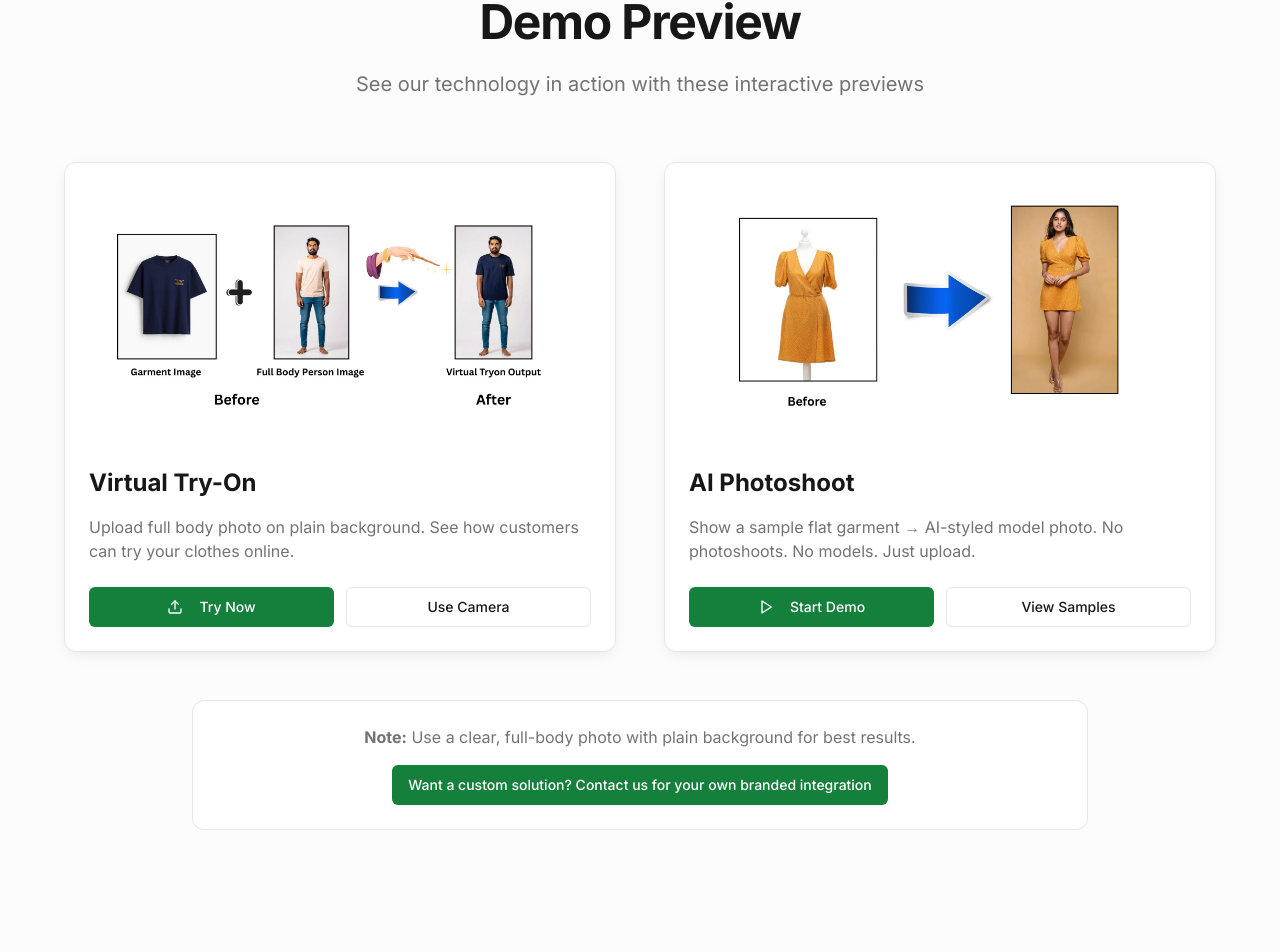
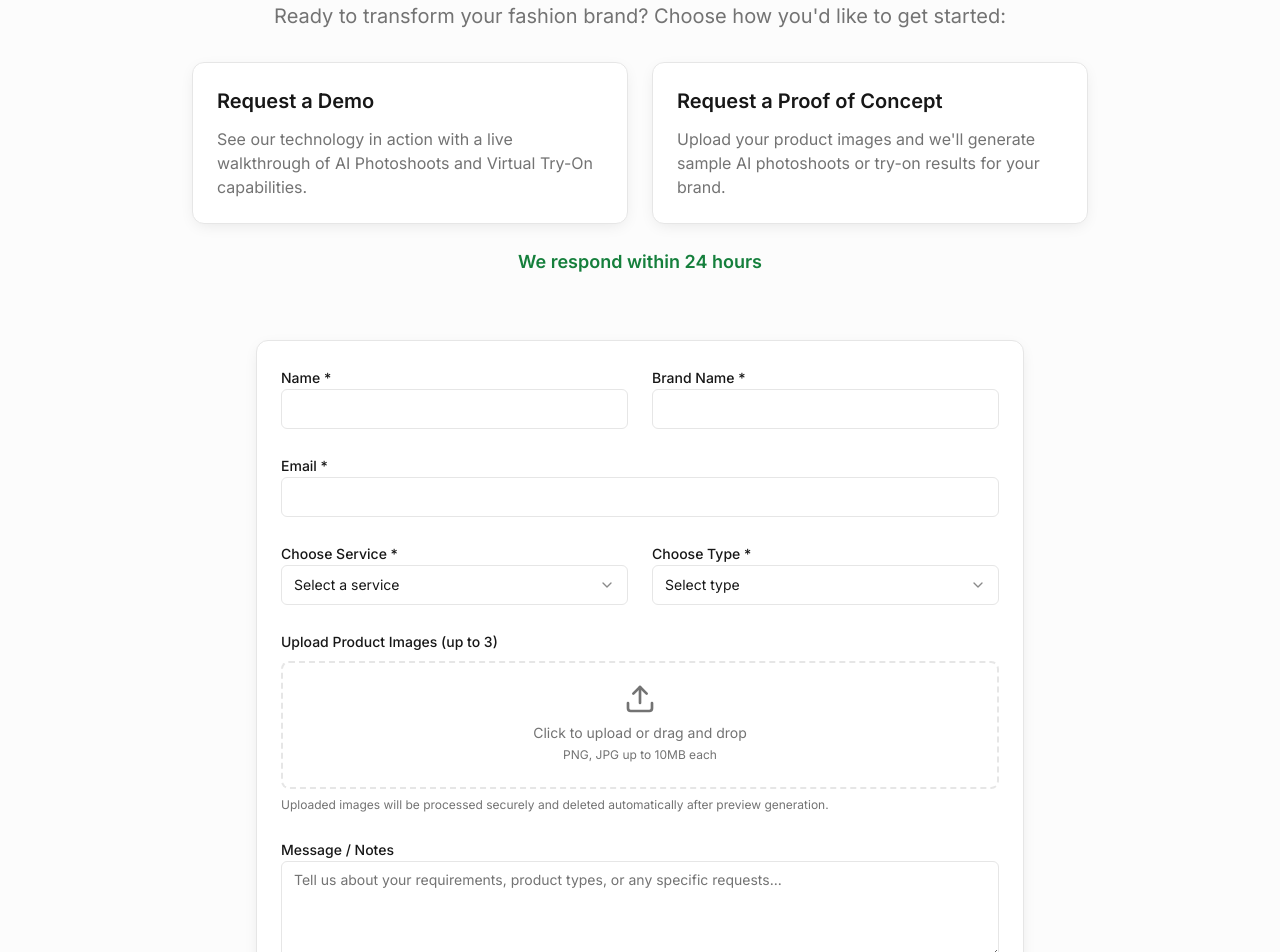
Before and after one commit to tanay193/technizee-future-fashion, a React (Vite) app: page / in a window 1280 px wide. Shown: the part 4814-5766 px from the top of the page. Built offline with nearby package versions, Linux system fonts and the light colour scheme.

Commit message:
Merge Demo and PoC sections

```diff
--- /dev/null
+++ b/src/components/CombinedActionSection.tsx
@@ -0,0 +1,240 @@
+import { useState } from "react";
+import { Button } from "@/components/ui/button";
+import { Input } from "@/components/ui/input";
+import { Label } from "@/components/ui/label";
+import { Textarea } from "@/components/ui/textarea";
+import { Select, SelectContent, SelectItem, SelectTrigger, SelectValue } from "@/components/ui/select";
+import { Upload, CheckCircle, MessageSquare } from "lucide-react";
+import { useToast } from "@/hooks/use-toast";
+
+const CombinedActionSection = () => {
+  const { toast } = useToast();
+  const [formData, setFormData] = useState({
+    name: "",
+    brandName: "",
+    email: "",
+    service: "",
+    type: "",
+    message: ""
+  });
+  const [files, setFiles] = useState<File[]>([]);
+  const [submitted, setSubmitted] = useState(false);
+
+  const handleFileChange = (e: React.ChangeEvent<HTMLInputElement>) => {
+    if (e.target.files) {
+      const selectedFiles = Array.from(e.target.files).slice(0, 3);
+      setFiles(selectedFiles);
+    }
+  };
+
+  const handleSubmit = (e: React.FormEvent) => {
+    e.preventDefault();
+
+    // Validate files for PoC
+    if (formData.type === "poc" && files.length === 0) {
+      toast({
+        title: "Please upload at least one image for PoC",
+        variant: "destructive"
+      });
+      return;
+    }
+
+    console.log("Form submitted:", formData, files);
+
+    setSubmitted(true);
+    toast({
+      title: "Request Submitted!",
+      description: "Our team will process your request and get back within 24 hours."
+    });
+
+    // Reset form after 3 seconds
+    setTimeout(() => {
+      setSubmitted(false);
+      setFormData({
+        name: "",
+        brandName: "",
+        email: "",
+        service: "",
+        type: "",
+        message: ""
+      });
+      setFiles([]);
+    }, 3000);
+  };
+
+  return (
+    <section id="contact" className="py-20 bg-muted/30">
+      <div className="container mx-auto px-6">
+        <div className="text-center mb-16 animate-fade-up">
+          <h2 className="heading-section mb-6">
+            See Technizee in Action
+          </h2>
+          <p className="text-xl text-muted-foreground max-w-3xl mx-auto mb-4">
+            Ready to transform your fashion brand? Choose how you'd like to get started:
+          </p>
+          <div className="grid md:grid-cols-2 gap-6 max-w-4xl mx-auto mt-8 text-left">
+            <div className="card-feature p-6">
+              <h3 className="text-xl font-semibold mb-3">Request a Demo</h3>
+              <p className="text-muted-foreground">
+                See our technology in action with a live walkthrough of AI Photoshoots and Virtual Try-On capabilities.
+              </p>
+            </div>
+            <div className="card-feature p-6">
+              <h3 className="text-xl font-semibold mb-3">Request a Proof of Concept</h3>
+              <p className="text-muted-foreground">
+                Upload your product images and we'll generate sample AI photoshoots or try-on results for your brand.
+              </p>
+            </div>
+          </div>
+          <p className="text-lg text-primary font-semibold mt-6">
+            We respond within 24 hours
+          </p>
+        </div>
+
+        <div className="max-w-3xl mx-auto">
+          {submitted ? (
+            <div className="card-feature text-center py-12 animate-scale-in">
+              <CheckCircle className="w-16 h-16 text-primary mx-auto mb-4" />
+              <h3 className="text-2xl font-semibold mb-3">Thank You!</h3>
+              <p className="text-muted-foreground text-lg">
+                Our team will process your request and get back within 24 hours.
+              </p>
+            </div>
+          ) : (
+            <div className="card-feature">
+              <form onSubmit={handleSubmit} className="space-y-6">
+                <div className="grid md:grid-cols-2 gap-6">
+                  <div>
+                    <Label htmlFor="action-name">Name *</Label>
+                    <Input
+                      id="action-name"
+                      value={formData.name}
+                      onChange={(e) => setFormData(prev => ({ ...prev, name: e.target.value }))}
+                      required
+                    />
+                  </div>
+
+                  <div>
+                    <Label htmlFor="action-brand">Brand Name *</Label>
+                    <Input
+                      id="action-brand"
+                      value={formData.brandName}
+                      onChange={(e) => setFormData(prev => ({ ...prev, brandName: e.target.value }))}
+                      required
+                    />
+                  </div>
+                </div>
+
+                <div>
+                  <Label htmlFor="action-email">Email *</Label>
+                  <Input
+                    id="action-email"
+                    type="email"
+                    value={formData.email}
+                    onChange={(e) => setFormData(prev => ({ ...prev, email: e.target.value }))}
+                    required
+                  />
+                </div>
+
+                <div className="grid md:grid-cols-2 gap-6">
+                  <div>
+                    <Label htmlFor="action-service">Choose Service *</Label>
+                    <Select value={formData.service} onValueChange={(value) => setFormData(prev => ({ ...prev, service: value }))}>
+                      <SelectTrigger id="action-service">
+                        <SelectValue placeholder="Select a service" />
+                      </SelectTrigger>
+                      <SelectContent>
+                        <SelectItem value="ai-photoshoot">AI Photoshoot</SelectItem>
+                        <SelectItem value="virtual-tryon">Virtual Try-On</SelectItem>
+                        <SelectItem value="both">Both Services</SelectItem>
+                      </SelectContent>
+                    </Select>
+                  </div>
+
+                  <div>
+                    <Label htmlFor="action-type">Choose Type *</Label>
+                    <Select value={formData.type} onValueChange={(value) => setFormData(prev => ({ ...prev, type: value }))}>
+                      <SelectTrigger id="action-type">
+                        <SelectValue placeholder="Select type" />
+                      </SelectTrigger>
+                      <SelectContent>
+                        <SelectItem value="demo">Demo</SelectItem>
+                        <SelectItem value="poc">Proof of Concept</SelectItem>
+                      </SelectContent>
+                    </Select>
+                  </div>
+                </div>
+
+                <div>
+                  <Label htmlFor="action-upload">
+                    Upload Product Images (up to 3) {formData.type === "poc" && "*"}
+                  </Label>
+                  <div className="mt-2">
+                    <label htmlFor="action-upload" className="flex flex-col items-center justify-center w-full h-32 border-2 border-dashed border-border rounded-lg cursor-pointer hover:border-primary transition-colors">
+                      <div className="flex flex-col items-center justify-center pt-5 pb-6">
+                        <Upload className="w-8 h-8 mb-2 text-muted-foreground" />
+                        <p className="text-sm text-muted-foreground">
+                          {files.length > 0 ? `${files.length} file(s) selected` : "Click to upload or drag and drop"}
+                        </p>
+                        <p className="text-xs text-muted-foreground mt-1">PNG, JPG up to 10MB each</p>
+                      </div>
+                      <input
+                        id="action-upload"
+                        type="file"
+                        className="hidden"
+                        accept="image/*"
+                        multiple
+                        onChange={handleFileChange}
+                        required={formData.type === "poc"}
+                      />
+                    </label>
+                    {files.length > 0 && (
+                      <div className="mt-3 space-y-1">
+                        {files.map((file, index) => (
+                          <p key={index} className="text-sm text-muted-foreground">
+                            {index + 1}. {file.name}
+                          </p>
+                        ))}
+                      </div>
+                    )}
+                  </div>
+                  <p className="text-xs text-muted-foreground mt-2">
+                    Uploaded images will be processed securely and deleted automatically after preview generation.
+                  </p>
+                </div>
+
+                <div>
+                  <Label htmlFor="action-message">Message / Notes</Label>
+                  <Textarea
+                    id="action-message"
+                    rows={4}
+                    value={formData.message}
+                    onChange={(e) => setFormData(prev => ({ ...prev, message: e.target.value }))}
+                    placeholder="Tell us about your requirements, product types, or any specific requests..."
+                  />
+                </div>
+
+                <div className="flex flex-col sm:flex-row gap-4">
+                  <Button type="submit" className="btn-primary flex-1">
+                    Submit Request
+                  </Button>
+                  <Button
+                    type="button"
+                    variant="outline"
+                    className="btn-outline flex-1"
+                    onClick={() => window.open('https://wa.me/1234567890', '_blank')}
+                  >
+                    <MessageSquare className="mr-2 h-4 w-4" />
+                    WhatsApp
+                  </Button>
+                </div>
+              </form>
+            </div>
+          )}
+        </div>
+      </div>
+    </section>
+  );
+};
+
+export default CombinedActionSection;
--- a/src/pages/Index.tsx
+++ b/src/pages/Index.tsx
@@ -3,9 +3,8 @@ import HeroSection from "@/components/HeroSection";
 import ServicesSection from "@/components/ServicesSection";
 import ValueSection from "@/components/ValueSection";
 import PortfolioSection from "@/components/PortfolioSection";
-import PoCSection from "@/components/PoCSection";
 import DemoSection from "@/components/DemoSection";
-import ContactSection from "@/components/ContactSection";
+import CombinedActionSection from "@/components/CombinedActionSection";
 import Footer from "@/components/Footer";
 
 const Index = () => {
@@ -16,9 +15,8 @@ const Index = () => {
       <ServicesSection />
       <ValueSection />
       <PortfolioSection />
-      <PoCSection />
       <DemoSection />
-      <ContactSection />
+      <CombinedActionSection />
       <Footer />
     </div>
   );
```
